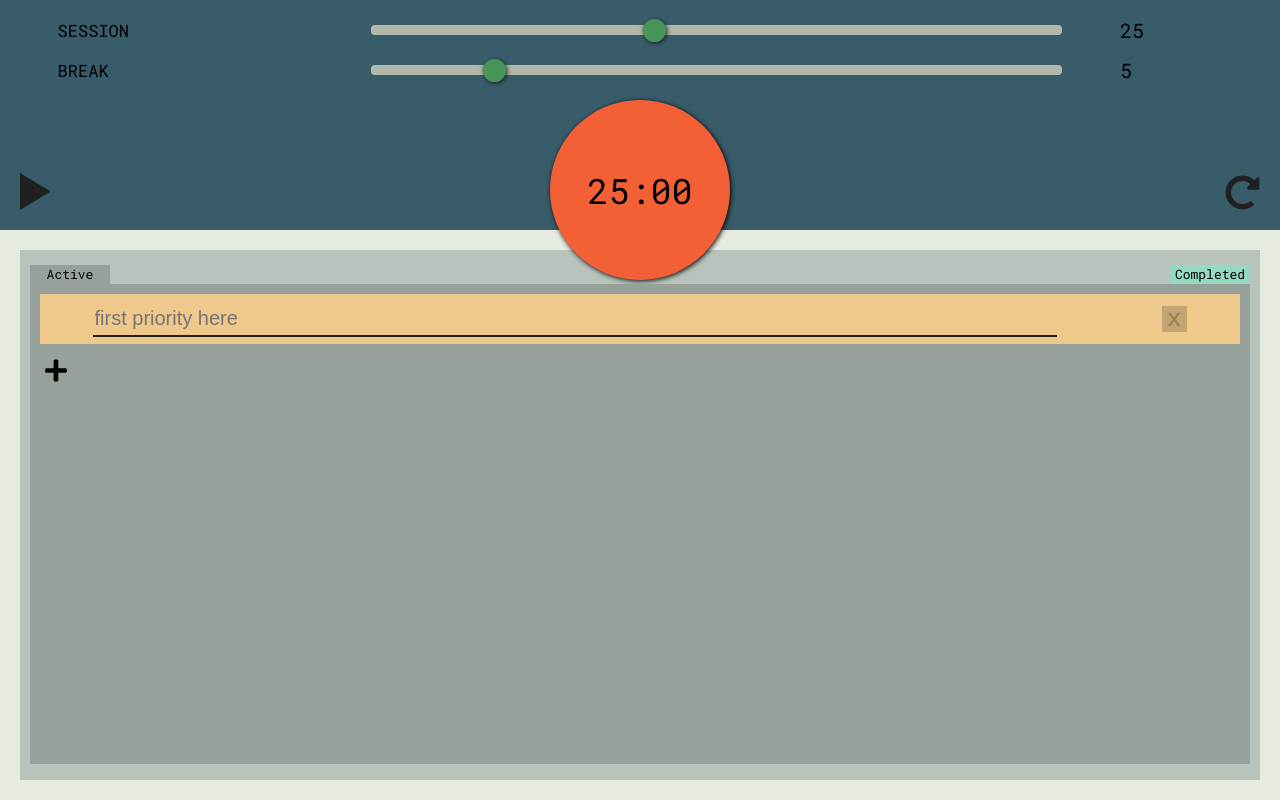
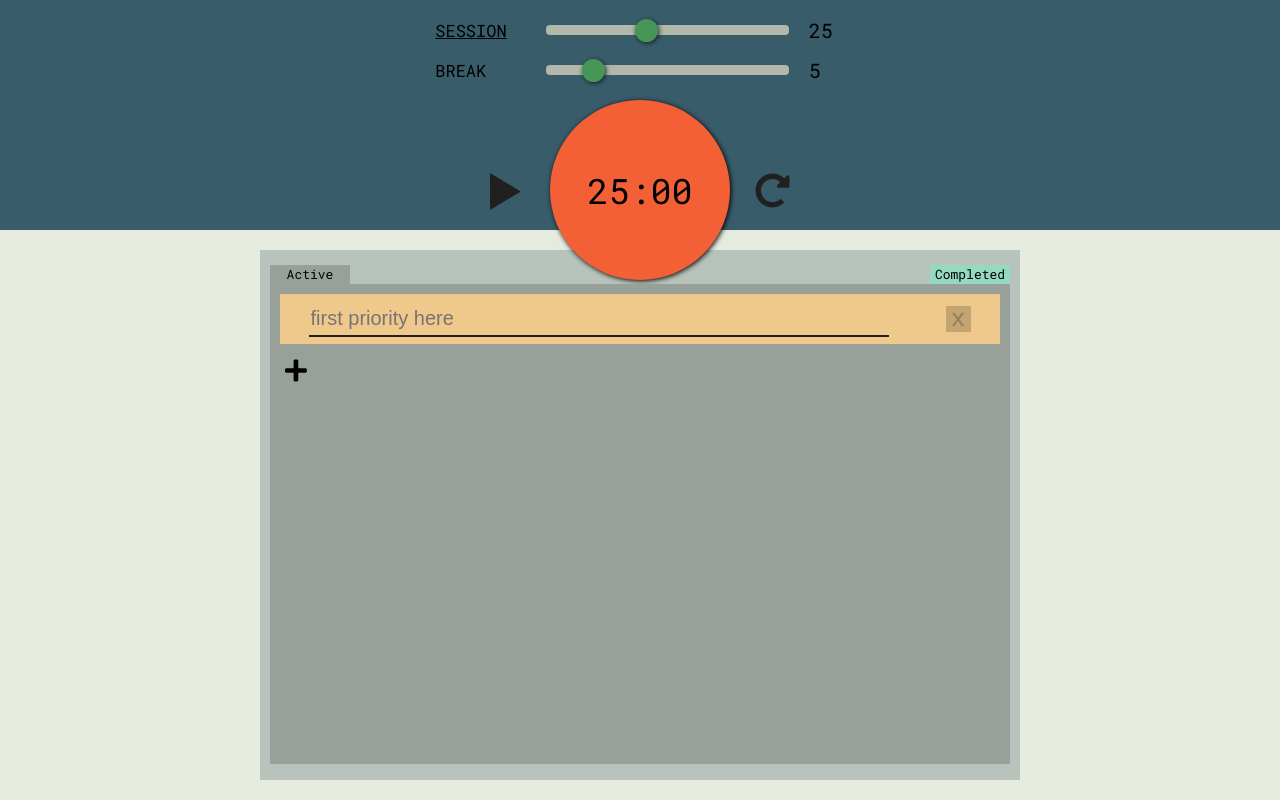
Before and after one commit to matthewmcintyre/Pomotodo, a React (Create React App) app: page / in a window 1280 px wide. Built offline with nearby package versions, Linux system fonts and the light colour scheme.

Commit message:
responsiveness and audio improvements

```diff
--- a/src/App.js
+++ b/src/App.js
@@ -12,6 +12,7 @@ const GlobalStyle = createGlobalStyle`
   body {
     background: #E6EBE0;
     font-family: 'Roboto Mono', monospace;
+
   }
   * {
     margin: 0;
--- a/src/components/Pomodoro/Pomodoro.container.js
+++ b/src/components/Pomodoro/Pomodoro.container.js
@@ -12,6 +12,7 @@ import {
 import TimerAdjuster from "./TimerAdjuster";
 import { FontAwesomeIcon } from "@fortawesome/react-fontawesome";
 import { faRedoAlt } from "@fortawesome/free-solid-svg-icons";
+import chime from "../../sounds/chime.mp3";
 
 const PomoWrapper = styled.div`
   position: relative;
@@ -47,15 +48,12 @@ const AdjustTimerWrapper = styled.div`
   display: flex;
   flex-direction: column;
   width: 100%;
+  max-width: 450px;
 `;
 
 //https://css-tricks.com/making-pure-css-playpause-button/
 
 const PlayPauseButton = styled.div`
-  position: absolute;
-  bottom: 20px;
-  left: 20px;
-
   box-sizing: border-box;
   height: 37px;
 
@@ -75,9 +73,6 @@ const PlayPauseButton = styled.div`
 `;
 
 const ResetButton = styled(FontAwesomeIcon)`
-  position: absolute;
-  bottom: 20px;
-  right: 20px;
   font-size: 35px;
   color: #202020;
 
@@ -86,12 +81,24 @@ const ResetButton = styled(FontAwesomeIcon)`
   }
 `;
 
+//wraps the buttons so as the positioning will be responsive on all devices
+const ButtonWrapper = styled.div`
+  position: absolute;
+  display: flex;
+  justify-content: space-between;
+  bottom: 20px;
+  width: 100%;
+  max-width: 300px;
+  display: flex;
+  margin: auto;
+`;
+
 class Pomodoro extends Component {
   componentDidUpdate() {
     //timer hits 0
     if (this.props.secondsRemaining === 0) {
       //TODO PLAY A SOUND
-
+      document.getElementById("alarm").play();
       //what timer just finished?
       //set time remaining to the other one
       if (this.props.inSession === true) {
@@ -131,6 +138,7 @@ class Pomodoro extends Component {
         <AdjustTimerWrapper>
           <TimerAdjuster
             name="SESSION"
+            active={this.props.inSession}
             min="1"
             max="60"
             defaultValue="25"
@@ -139,6 +147,7 @@ class Pomodoro extends Component {
           />
           <TimerAdjuster
             name="BREAK"
+            active={!this.props.inSession}
             min="1"
             max="25"
             defaultValue="5"
@@ -146,14 +155,17 @@ class Pomodoro extends Component {
             onChange={this.changeBreak}
           />
         </AdjustTimerWrapper>
-        <PlayPauseButton
-          onClick={this.timerStartOrStop}
-          playing={this.props.intervalId}
-        />
+        <audio src={chime} id="alarm" />
         <Clock onClick={this.timerStartOrStop} playing={this.props.intervalId}>
           {this.props.mm}:{this.props.ss}
         </Clock>
-        <ResetButton icon={faRedoAlt} onClick={this.resetAll} />
+        <ButtonWrapper>
+          <PlayPauseButton
+            onClick={this.timerStartOrStop}
+            playing={this.props.intervalId}
+          />
+          <ResetButton icon={faRedoAlt} onClick={this.resetAll} />
+        </ButtonWrapper>
       </PomoWrapper>
     );
   }
--- a/src/components/Pomodoro/TimerAdjuster.js
+++ b/src/components/Pomodoro/TimerAdjuster.js
@@ -4,6 +4,8 @@ import styled from "styled-components";
 const Text = styled.div`
   width: 20%;
   font-size: 17px;
+
+  text-decoration: ${props => (props.active === true ? "underline" : "none")};
 `;
 
 const Wrapper = styled.div`
@@ -56,7 +58,7 @@ const Digits = styled.div`
 function TimerAdjuster(props) {
   return (
     <Wrapper>
-      <Text>{props.name}</Text>
+      <Text active={props.active}>{props.name}</Text>
       <Slider
         type="range"
         min={props.min}
--- a/src/components/Todo/Todo.container.js
+++ b/src/components/Todo/Todo.container.js
@@ -18,7 +18,8 @@ const Wrapper = styled.div`
   position: relative;
   box-sizing: border-box;
   border: 20px solid #e6ebe0;
-  width: 100vw;
+  max-width: 800px;
+  margin: auto;
   height: calc(100vh - 230px);
   background-color: #b8c4bb;
   display: flex;
@@ -67,6 +68,10 @@ const ActiveListWrapper = styled.div`
   background-color: #97a19a;
 
   z-index: ${props => (props.isActive === true ? "2" : "1")};
+
+  ::-webkit-scrollbar {
+    display: none;
+  }
 `;
 
 //display completed
@@ -80,6 +85,10 @@ const CompletedListWrapper = styled.div`
   background-color: #95d9c3;
 
   z-index: ${props => (props.isActive === false ? "2" : "1")};
+
+  ::-webkit-scrollbar {
+    display: none;
+  }
 `;
 
 const PlusWrapper = styled.div`
```
Also changed, not shown: 1 other file (tests, documents, lock files or other folders).
